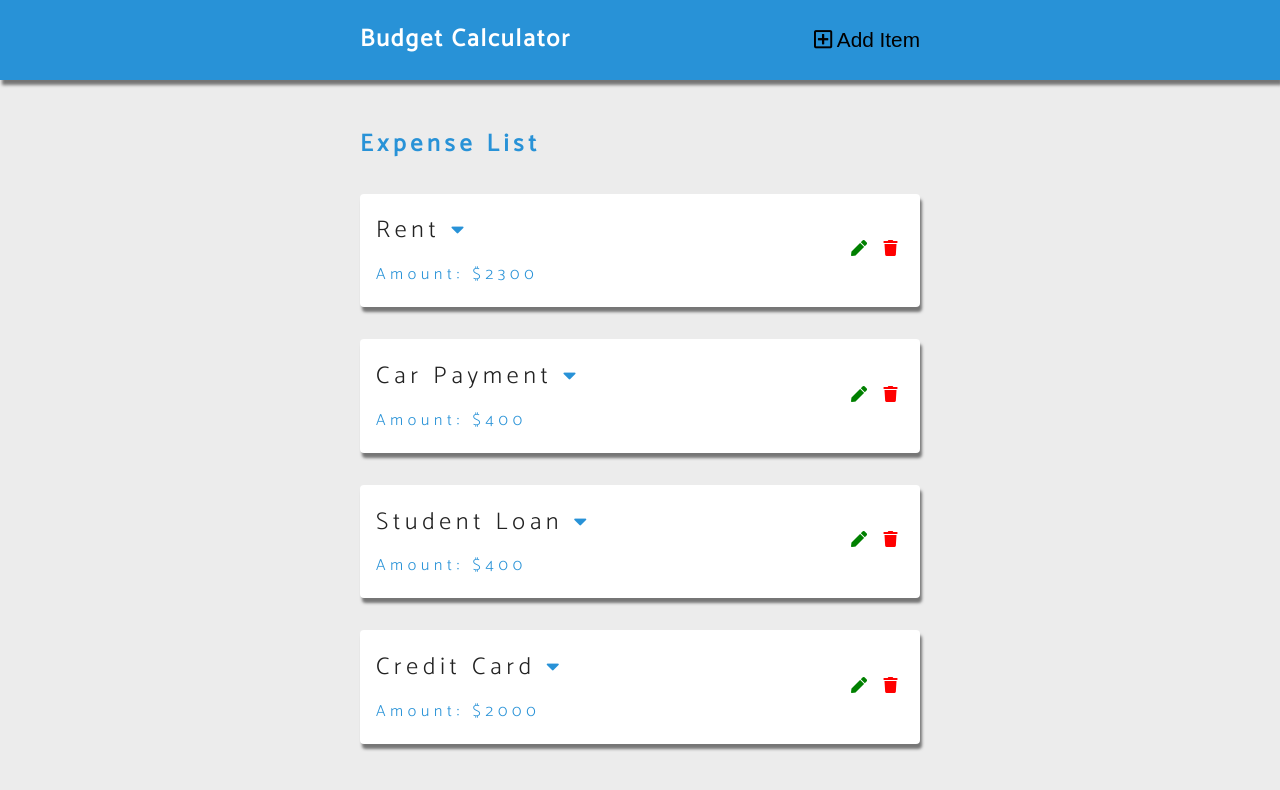
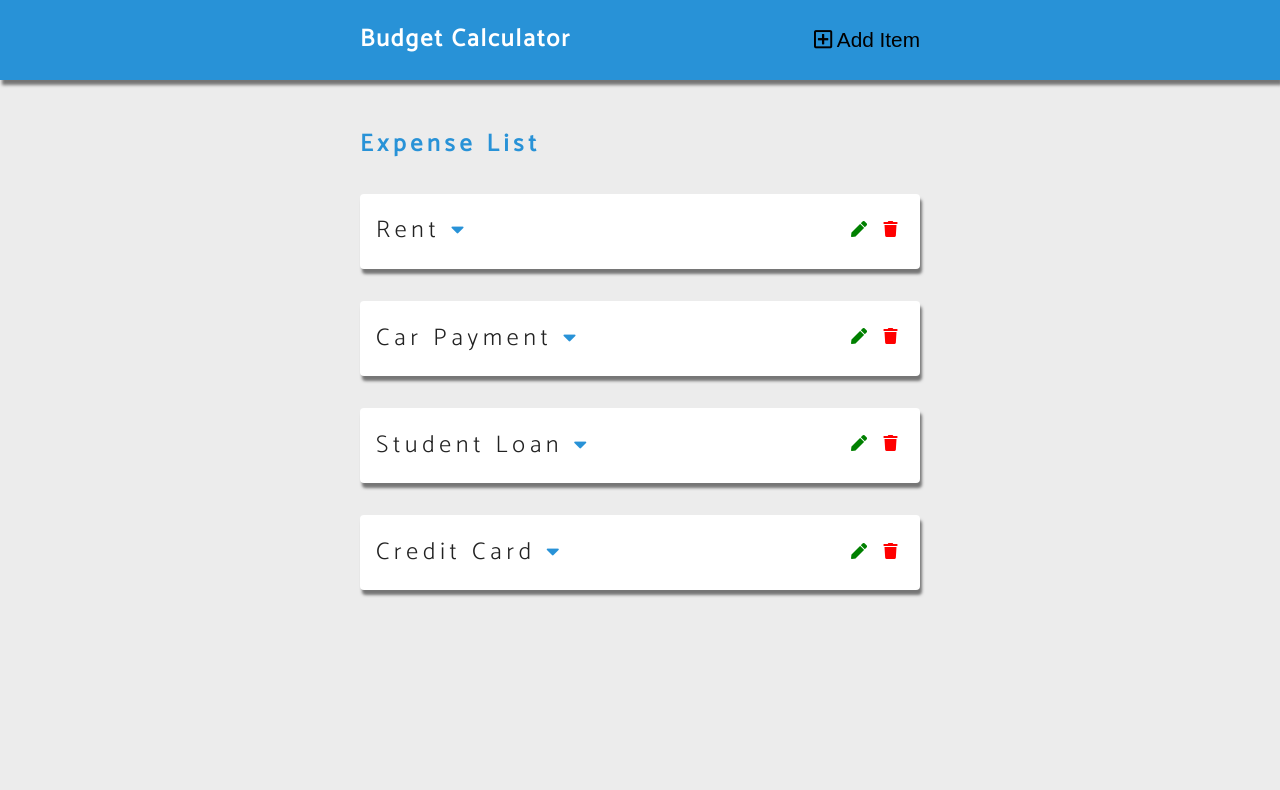
Before and after one commit to BeataJ/budget-calculator-svelte, a Svelte app: page / in a window 1280 px wide. Shown: the top 790 px of the page. Built offline with nearby package versions, Linux system fonts and the light colour scheme.

Commit message:
add if statment for amount

```diff
--- a/src/SingleExpense.svelte
+++ b/src/SingleExpense.svelte
@@ -11,7 +11,9 @@
       {name}
       <button class="amount-btn"> <i class="fas fa-caret-down" /> </button>
     </h2>
-    <h4>amount: ${amount}</h4>
+    {#if displayAmount}
+      <h4>amount: ${amount}</h4>
+    {/if}
   </div>
   <div class="expense-buttons">
     <button class="expense-btn edit-btn"><i class="fas fa-pen" /></button>
```
